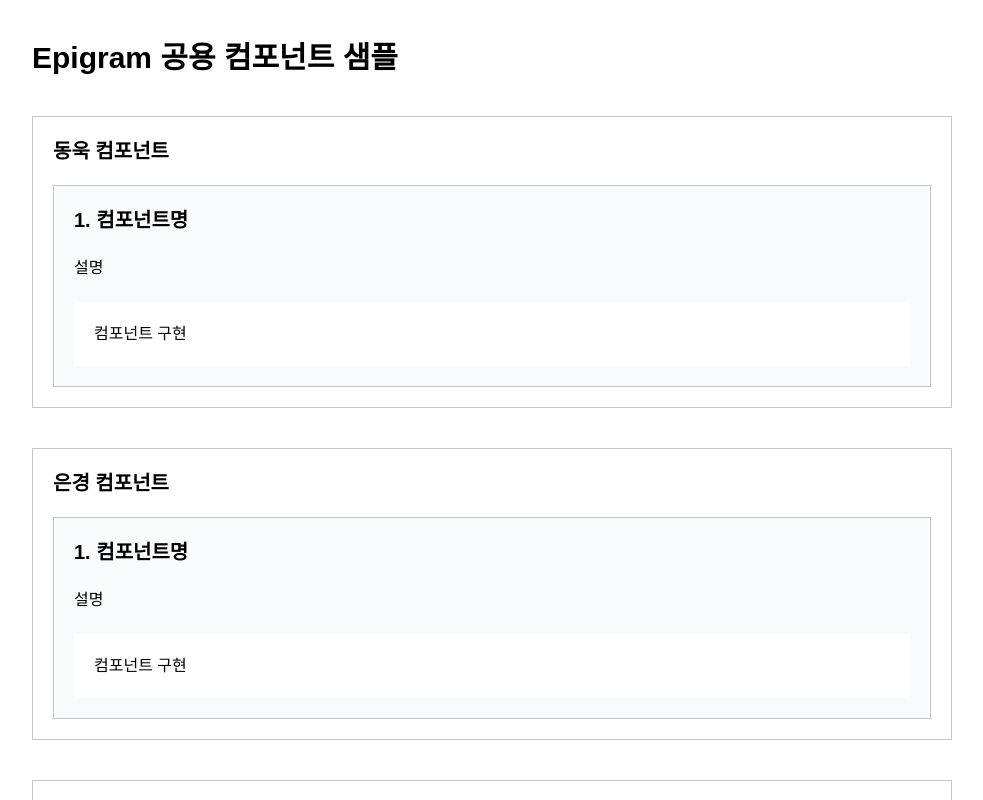
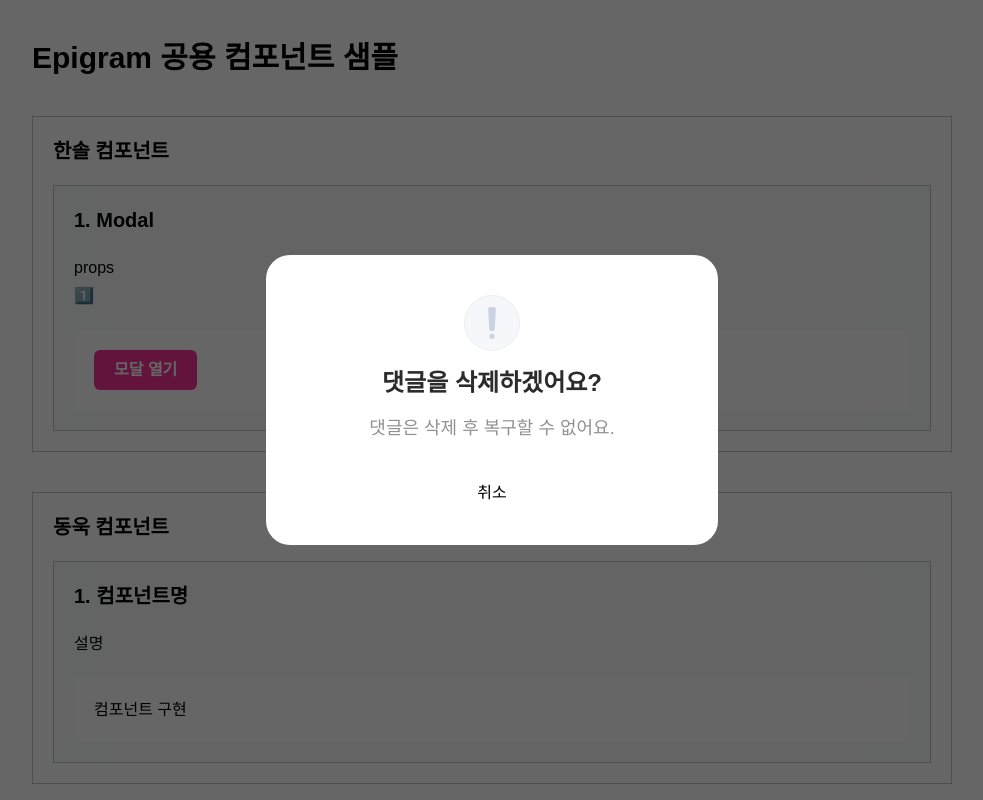
Before and after one commit to 0430will/FE12_Team5_epigram, a Next.js app: page /sample in a window 1280 px wide. Shown: the top 800 px of the page, without its empty margins (148-1131 px from the left). Built offline with nearby package versions, Linux system fonts and the light colour scheme; a web font is replaced by a local one.

Commit message:
Feat: 모달 컴포넌트 layout, ui 작업

```diff
--- a/src/app/sample/_components/Sol.tsx
+++ b/src/app/sample/_components/Sol.tsx
@@ -1,3 +1,5 @@
+import Modal from '@/components/Modal/Modal';
+
 export default function Sol() {
   return (
     <>
@@ -10,6 +12,7 @@ export default function Sol() {
         </p>
         <div className="bg-white p-5">
           <button className="cursor-pointer rounded-md bg-pink-500 px-5 py-2 font-bold text-white">모달 열기</button>
+          <Modal type="confirm" title="댓글을 삭제하겠어요?" description="댓글은 삭제 후 복구할 수 없어요." />
         </div>
       </div>
     </>
--- a/src/app/sample/page.tsx
+++ b/src/app/sample/page.tsx
@@ -9,6 +9,11 @@ export default function page() {
   return (
     <main className="mx-auto max-w-[1000px] p-10">
       <h1 className="mb-10 text-3xl font-bold">Epigram 공용 컴포넌트 샘플</h1>
+      <section className="mb-10 border border-gray-200 p-5">
+        <h2 className="mb-5 text-xl font-bold">한솔 컴포넌트 </h2>
+        <Sol />
+      </section>
+
       <section className="mb-10 border border-gray-200 p-5">
         <h2 className="mb-5 text-xl font-bold">동욱 컴포넌트 </h2>
         <Uk />
@@ -33,11 +38,6 @@ export default function page() {
         <h2 className="mb-5 text-xl font-bold">병진 컴포넌트 </h2>
         <Jin />
       </section>
-
-      <section className="mb-10 border border-gray-200 p-5">
-        <h2 className="mb-5 text-xl font-bold">한솔 컴포넌트 </h2>
-        <Sol />
-      </section>
     </main>
   );
 }
--- /dev/null
+++ b/src/components/Modal/Modal.tsx
@@ -0,0 +1,59 @@
+import { ReactNode } from 'react';
+import Image from 'next/image';
+import ModalHeader from './ModalHeader';
+import ModalButtons from './ModalButtons';
+import ModalContent from './ModalContent';
+
+interface ModalProps {
+  type: 'confirm' | 'alert' | 'content';
+  title?: string;
+  description?: string;
+  children?: ReactNode;
+}
+
+const Modal = ({ type, title, description, children }: ModalProps) => {
+  const containerStyle =
+    type === 'content'
+      ? 'pc:px-[32px] pc:pb-[32px] pc:pt-[52px] px-[24px] pb-[24px] pt-[44px] bg-bg-100'
+      : 'pc:py-[40px] tablet:px-[38px] tablet:py-[32px] px-[16px] py-[24px] bg-white';
+
+  return (
+    <div className="fixed top-[0px] left-[0px] z-999 flex h-full w-full items-center justify-center bg-[#00000099] p-5">
+      <div
+        className={`pc:max-w-[452px] tablet:max-w-[372px] relative flex w-full max-w-[320px] flex-col items-center rounded-3xl ${containerStyle}`}
+      >
+        {type === 'confirm' && (
+          <>
+            <Image
+              className="pc:w-[56px] pc:h-[56px] mb-[16px]"
+              src="/assets/icons/warning.svg"
+              width={44}
+              height={44}
+              alt="경고 이미지"
+            />
+            <ModalHeader type={type} title={title} description={description} />
+            <ModalButtons type="confirm" />
+          </>
+        )}
+
+        {type === 'alert' && (
+          <>
+            <ModalHeader type={type} title={title} />
+            <ModalButtons type="alert" />
+          </>
+        )}
+
+        {type === 'content' && (
+          <>
+            <button className="absolute top-[16px] right-[24px] cursor-pointer">
+              <Image src="/assets/icons/close.svg" width={20} height={20} alt="닫기 이미지" />
+            </button>
+            <ModalContent>{children}</ModalContent>
+          </>
+        )}
+      </div>
+    </div>
+  );
+};
+
+export default Modal;
--- /dev/null
+++ b/src/components/Modal/ModalButtons.tsx
@@ -0,0 +1,16 @@
+interface ModalButtonsProps {
+  type: 'confirm' | 'alert' | 'content';
+  // onClose: () => void;
+  // onConfirm?: () => void;
+}
+
+const ModalButtons = ({ type }: ModalButtonsProps) => {
+  return (
+    <div className="modal-buttons">
+      <button>{type === 'confirm' ? '취소' : '확인'}</button>
+      {/* {onConfirm && <button onClick={onConfirm}>확인</button>} */}
+    </div>
+  );
+};
+
+export default ModalButtons;
--- /dev/null
+++ b/src/components/Modal/ModalContent.tsx
@@ -0,0 +1,11 @@
+import { ReactNode } from 'react';
+
+interface ModalContentProps {
+  children: ReactNode;
+}
+
+const ModalContent = ({ children }: ModalContentProps) => {
+  return <div>{children}</div>;
+};
+
+export default ModalContent;
--- /dev/null
+++ b/src/components/Modal/ModalHeader.tsx
@@ -0,0 +1,22 @@
+interface ModalHeaderProps {
+  type: 'alert' | 'confirm' | 'content';
+  title?: string;
+  description?: string;
+}
+
+const ModalHeader = ({ type, title, description }: ModalHeaderProps) => {
+  const titleMargin = type === 'confirm' ? 'pc:mb-[16px] mb-[8px]' : 'pc:mb-[48px] tablet:mb-[36px] mb-[24px]';
+
+  return (
+    <>
+      {title && <strong className={`pc:text-pre-2xl tablet:text-pre-xl text-black-700 ${titleMargin}`}>{title}</strong>}
+      {description && (
+        <p className="pc:mb-[40px] pc:text-pre-2lg tablet:mb-[36px] tablet:text-pre-lg text-pre-md mb-[24px] block text-gray-400">
+          {description}
+        </p>
+      )}
+    </>
+  );
+};
+
+export default ModalHeader;
```
Also changed, not shown: public/assets/icons/close.svg (added), public/assets/icons/warning.svg (added).
